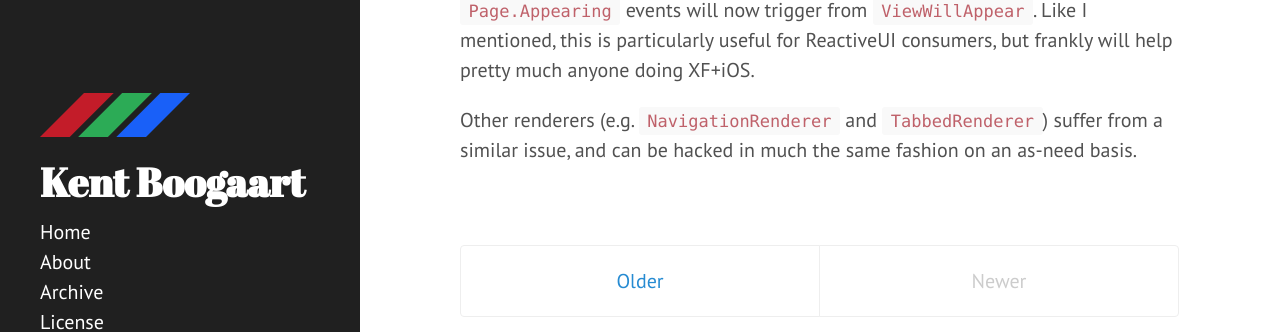
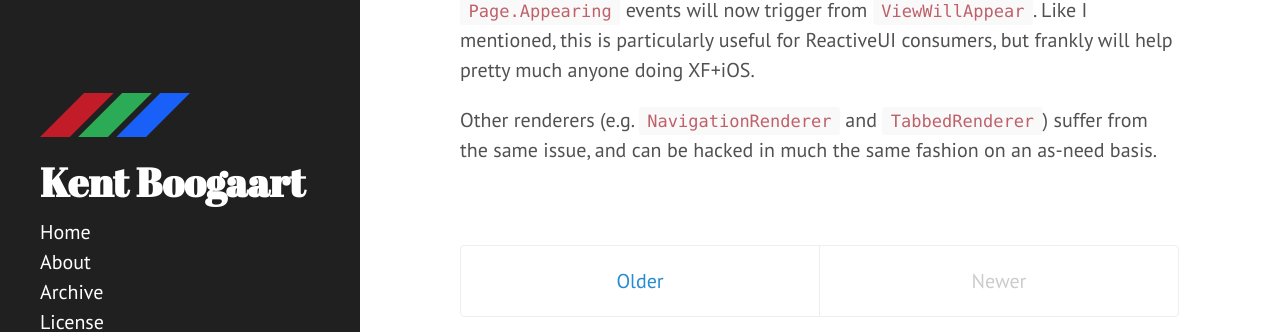
Before and after one commit to kentcb/kentcb.github.io, a Jekyll site: the page built from index.html, in a window 1280 px wide and 900 px high, scrolled down 1553 px. Shown: the part 443-775 px from the top of the window. Built offline with Jekyll 4.4.1, drawn with Linux system fonts in a browser that asks for light colours; the list of posts is cut into pages by our own code.

Commit message:
Betterer words

````diff
--- a/_posts/2017-03-11-hacking-xamarin.forms-page.appearing-for-ios.md
+++ b/_posts/2017-03-11-hacking-xamarin.forms-page.appearing-for-ios.md
@@ -61,4 +61,4 @@ namespace UI.iOS.Renderers
 ```
 By including this in the iOS platform project for your Xamarin.Forms solution, your `Page.Appearing` events will now trigger from `ViewWillAppear`. Like I mentioned, this is particularly useful for ReactiveUI consumers, but frankly will help pretty much anyone doing XF+iOS.
 
-Other renderers (e.g. `NavigationRenderer` and `TabbedRenderer`) suffer from a similar issue, and can be hacked in much the same fashion on an as-need basis.
+Other renderers (e.g. `NavigationRenderer` and `TabbedRenderer`) suffer from the same issue, and can be hacked in much the same fashion on an as-need basis.
````
